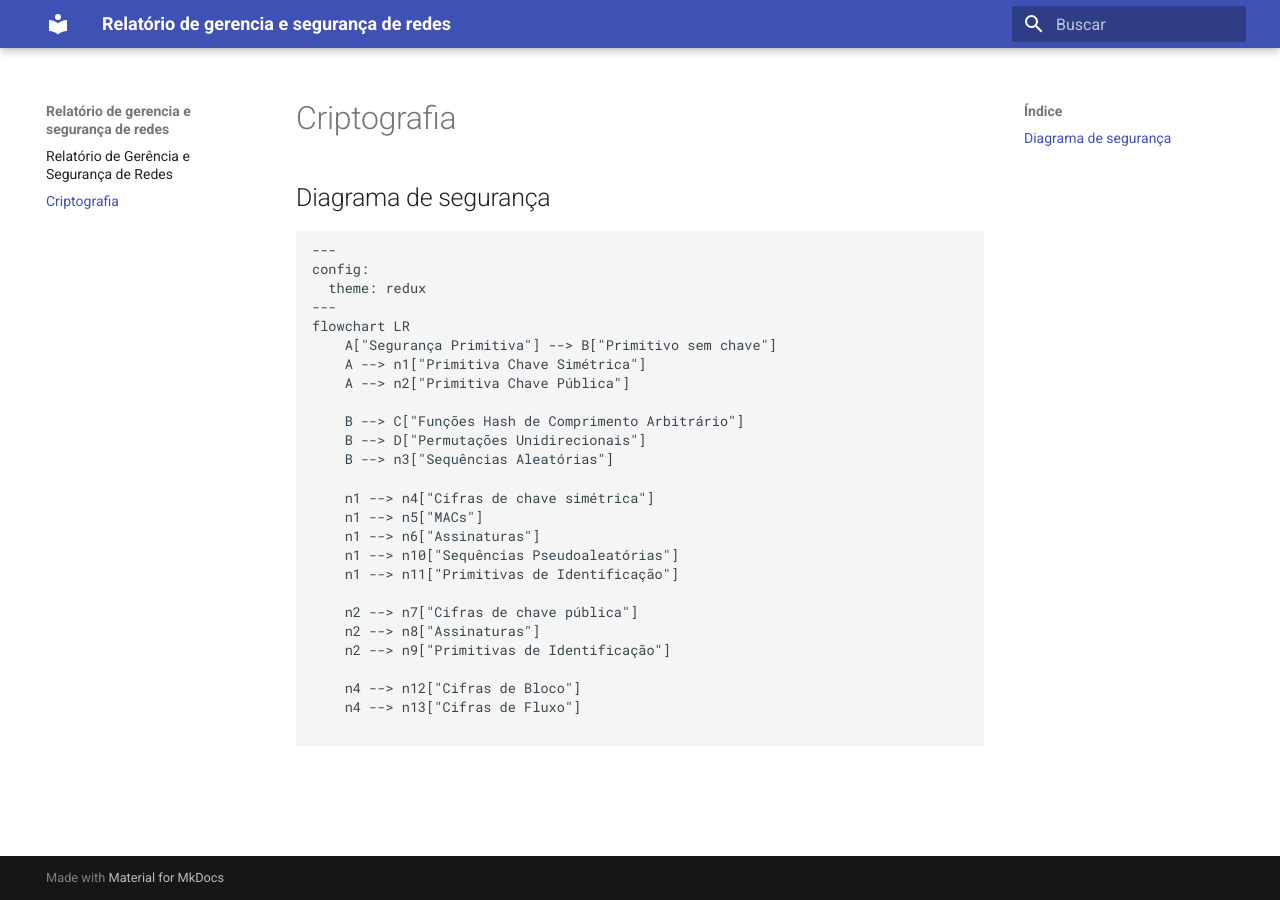
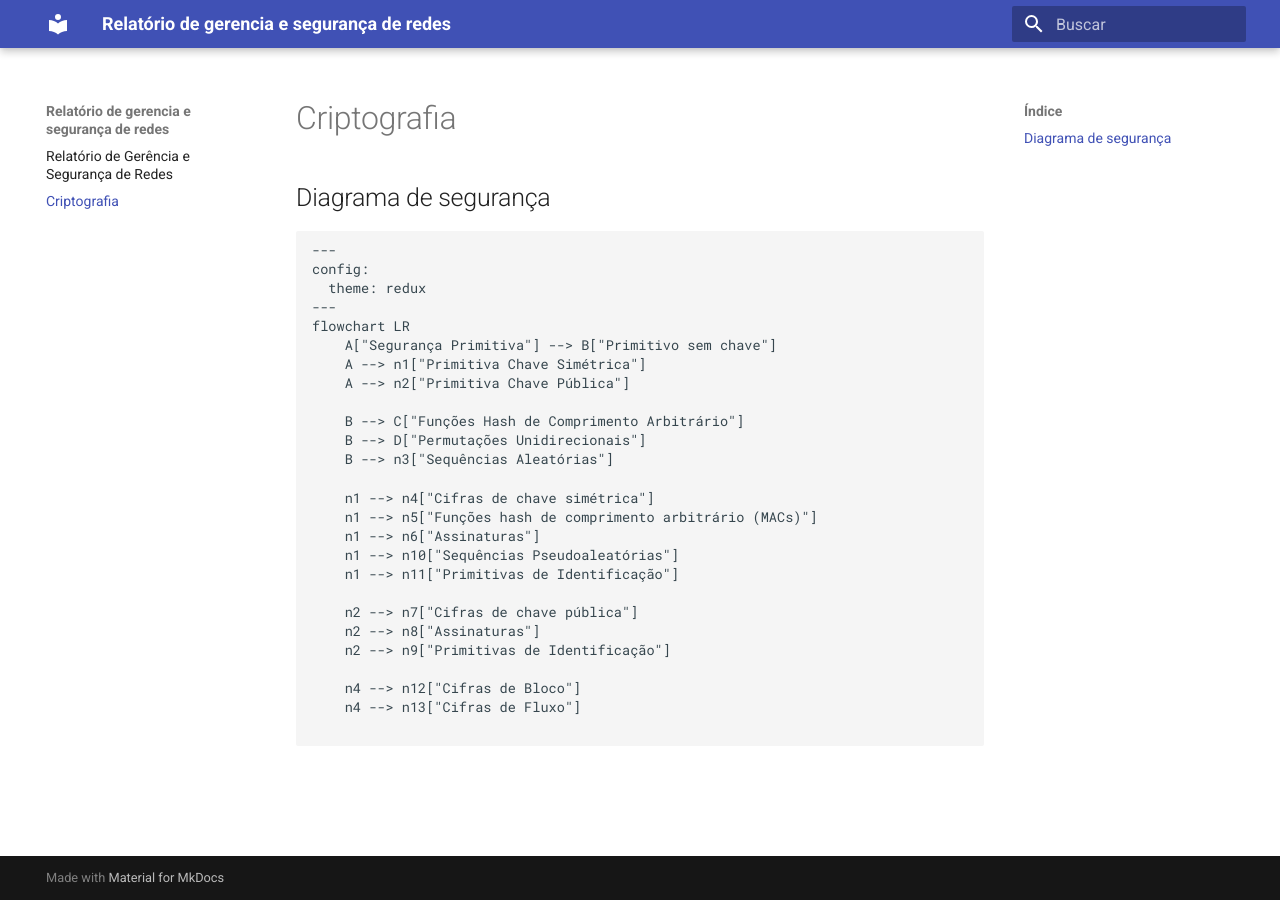
Before and after one commit to Matheus-David/gsr-rel, an MkDocs documentation site: the page built from docs/criptografia.md, in a window 1280 px wide. Built offline with MkDocs 1.6.1 and Material for MkDocs 9.7.7, drawn with Linux system fonts in a browser that asks for light colours.

Commit message:
Criação de diagrama 1

```diff
--- a/docs/criptografia.md
+++ b/docs/criptografia.md
@@ -15,7 +15,7 @@ flowchart LR
     B --> n3["Sequências Aleatórias"]
 
     n1 --> n4["Cifras de chave simétrica"]
-    n1 --> n5["MACs"]
+    n1 --> n5["Funções hash de comprimento arbitrário (MACs)"]
     n1 --> n6["Assinaturas"]
     n1 --> n10["Sequências Pseudoaleatórias"]
     n1 --> n11["Primitivas de Identificação"]
```
